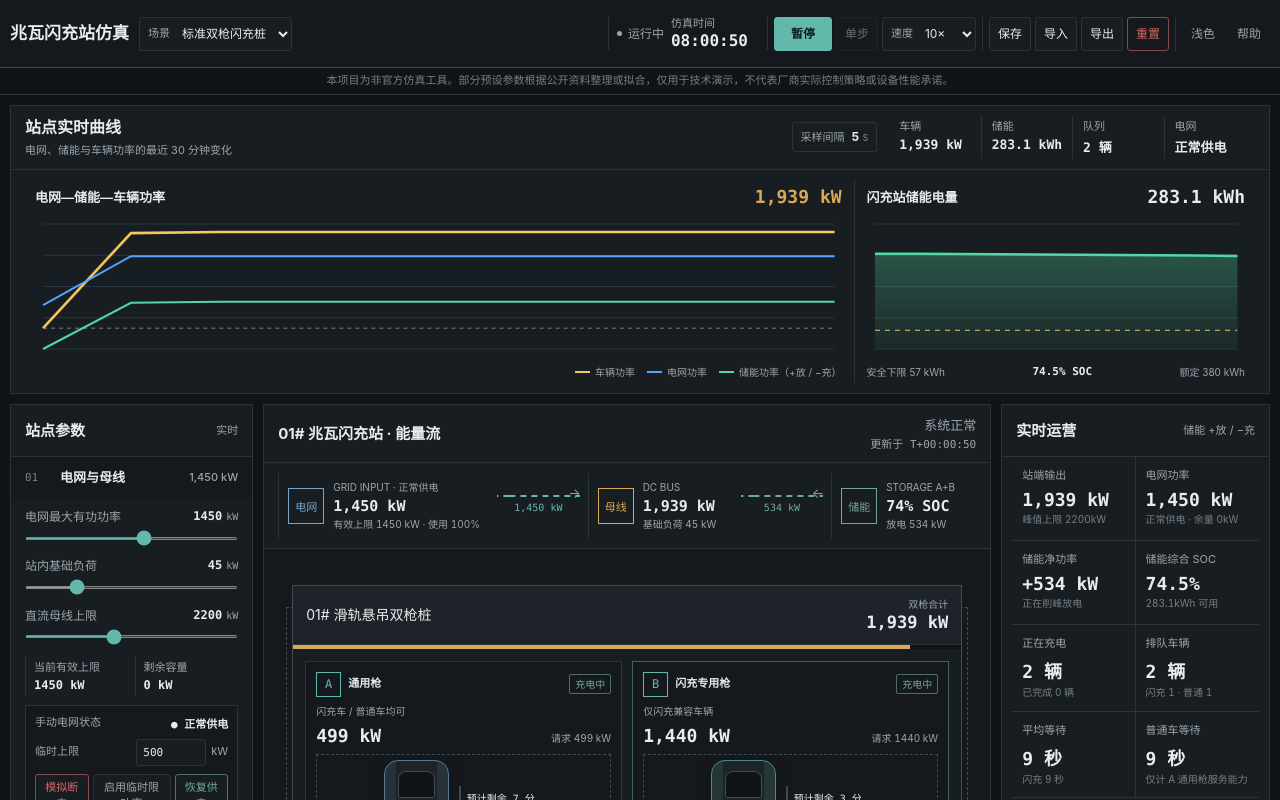
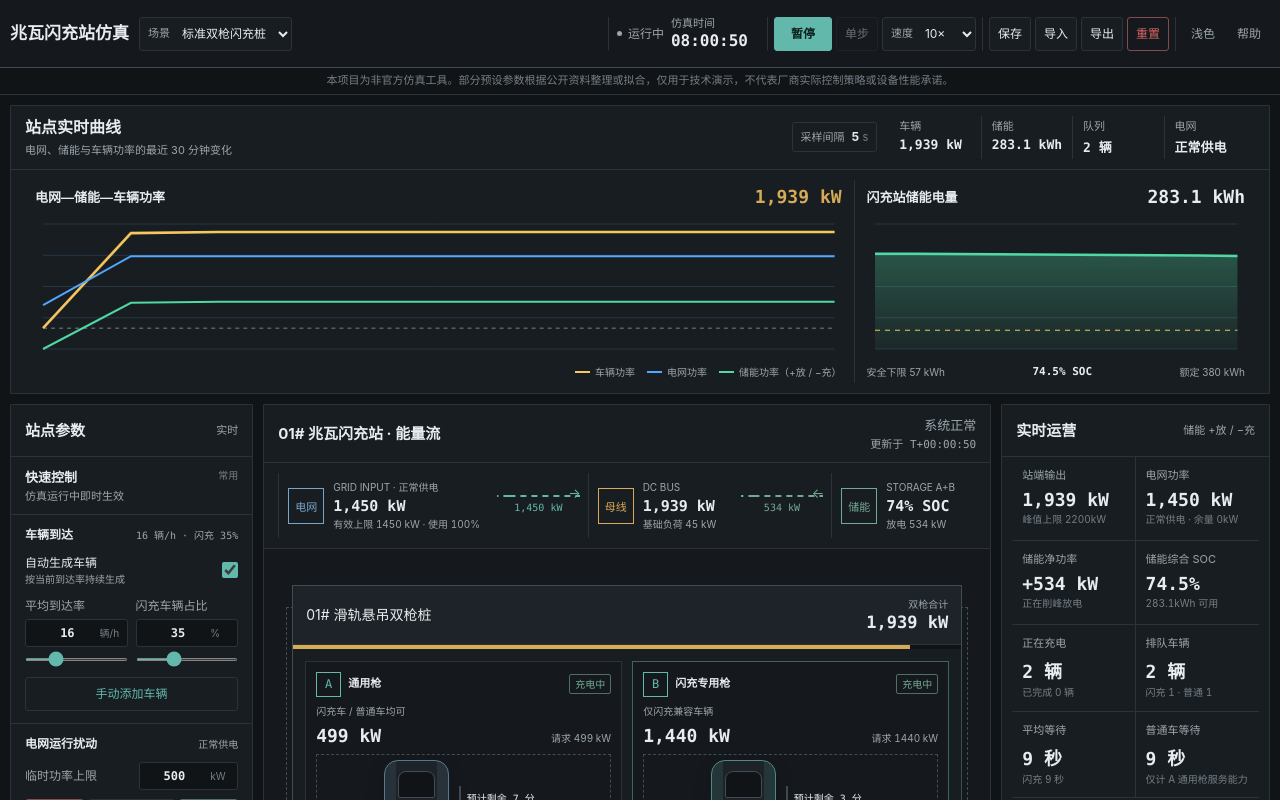
Before and after one commit to 787x/megawatt-flash-charge-simulator, a Next.js app: page / in a window 1280 px wide. Built offline with nearby package versions, Linux system fonts and the light colour scheme.

Commit message:
refactor: reorganize simulation controls

```diff
--- a/app/components/Dashboard.tsx
+++ b/app/components/Dashboard.tsx
@@ -145,12 +145,69 @@ function ConnectorBay({ connector, state, config, onVehicle }: { connector: Conn
   );
 }
 
-function ParameterRow({ label, value, min, max, step = 1, unit, onChange }: { label: string; value: number; min: number; max: number; step?: number; unit: string; onChange: (value: number) => void }) {
+function ParameterRow({ label, value, min, max, step = 1, unit, onChange, showSlider = true }: { label: string; value: number; min: number; max: number; step?: number; unit: string; onChange: (value: number) => void; showSlider?: boolean }) {
+  const [draft, setDraft] = useState(String(value));
+  const [invalid, setInvalid] = useState(false);
+
+  useEffect(() => {
+    setDraft(String(value));
+    setInvalid(false);
+  }, [value]);
+
+  const updateFromText = (raw: string) => {
+    setDraft(raw);
+    const next = Number(raw);
+    const isValid = raw.trim() !== "" && Number.isFinite(next) && next >= min && next <= max;
+    setInvalid(!isValid);
+    if (isValid) onChange(next);
+  };
+
+  const restoreValue = () => {
+    if (!invalid) return;
+    setDraft(String(value));
+    setInvalid(false);
+  };
+
+  const updateFromSlider = (raw: number) => {
+    const snapped = Math.round(raw / step) * step;
+    onChange(Math.max(min, Math.min(max, snapped)));
+  };
+
   return (
-    <label className="parameter-row">
-      <span>{label}<output><strong>{value}</strong><small>{unit}</small></output></span>
-      <input type="range" value={value} min={min} max={max} step={step} onChange={(event) => onChange(Number(event.target.value))} />
-    </label>
+    <div className={`parameter-row ${showSlider ? "with-slider" : "number-only"}`}>
+      <label>
+        <span>{label}</span>
+        <span className={`parameter-value ${invalid ? "invalid" : ""}`}>
+          <input
+            type="number"
+            value={draft}
+            min={min}
+            max={max}
+            step={step}
+            inputMode="decimal"
+            aria-invalid={invalid}
+            aria-label={`${label}，${unit}`}
+            onChange={(event) => updateFromText(event.target.value)}
+            onBlur={restoreValue}
+            onKeyDown={(event) => {
+              if (event.key === "Enter") event.currentTarget.blur();
+              if (event.key === "Escape") {
+                setDraft(String(value));
+                setInvalid(false);
+                event.currentTarget.blur();
+              }
+            }}
+          />
+          <small>{unit}</small>
+        </span>
+      </label>
+      {showSlider && <input aria-label={`${label}快速调整`} type="range" value={value} min={min} max={max} step="any" onChange={(event) => updateFromSlider(Number(event.target.value))} onKeyDown={(event) => {
+        if (["ArrowLeft", "ArrowDown", "ArrowRight", "ArrowUp"].includes(event.key)) {
+          event.preventDefault();
+          updateFromSlider(value + (["ArrowLeft", "ArrowDown"].includes(event.key) ? -step : step));
+        }
+      }} />}
+    </div>
   );
 }
 
@@ -381,50 +438,84 @@ export function Dashboard() {
 
         <aside className="config-panel panel">
           <div className="panel-title"><div><h2>站点参数</h2></div><span className="live-pill">实时</span></div>
-          <details open>
-            <summary><span>01</span>电网与母线<small>{formatPower(config.gridMaxPowerKw)}</small></summary>
+          <section className="parameter-section quick-controls" aria-labelledby="quick-controls-title">
+            <div className="parameter-section-heading"><div><h3 id="quick-controls-title">快速控制</h3><p>仿真运行中即时生效</p></div><span>常用</span></div>
+
+            <div className="control-group">
+              <div className="control-group-title"><strong>车辆到达</strong><span>{config.arrivalRatePerHour} 辆/h · 闪充 {Math.round(config.flashShare * 100)}%</span></div>
+              <label className="switch-row"><span>自动生成车辆<small>按当前到达率持续生成</small></span><input type="checkbox" checked={config.autoArrivalEnabled} onChange={(event) => updateConfig("autoArrivalEnabled", event.target.checked)} /></label>
+              <div className="quick-parameter-grid">
+                <ParameterRow label="平均到达率" value={config.arrivalRatePerHour} min={0} max={60} step={1} unit="辆/h" onChange={(value) => updateConfig("arrivalRatePerHour", value)} />
+                <ParameterRow label="闪充车辆占比" value={Math.round(config.flashShare * 100)} min={0} max={100} step={5} unit="%" onChange={(value) => updateConfig("flashShare", value / 100)} />
+              </div>
+              <button className="wide-button" onClick={() => setShowAdd(true)}>手动添加车辆</button>
+            </div>
+
+            <div className={`control-group grid-disturbance ${state.gridControl.mode}`}>
+              <div className="control-group-title"><strong>电网运行扰动</strong><span className={state.gridControl.mode === "normal" ? "quiet-status" : "warning-text"}>{state.gridControl.mode === "outage" ? "已断电" : state.gridControl.mode === "limited" ? `限至 ${Math.round(effectiveGridLimit)} kW` : "正常供电"}</span></div>
+              <ParameterRow label="临时功率上限" value={gridLimitDraft} min={0} max={2500} step={20} unit="kW" showSlider={false} onChange={setGridLimitDraft} />
+              <div className="grid-fault-actions"><button className="outage-button" onClick={() => setState((current) => setGridControl(current, "outage"))}>模拟断电</button><button onClick={() => setState((current) => setGridControl(current, "limited", gridLimitDraft))}>启用限功率</button><button className="restore-button" onClick={() => setState((current) => setGridControl(current, "normal"))}>恢复供电</button></div>
+            </div>
+
+            <div className="control-group storage-intervention">
+              <div className="control-group-title"><strong>储能电量干预</strong><span>{storageSoc.toFixed(1)}% SOC</span></div>
+              <ParameterRow label="当前电量" value={Math.round(state.storage.energyKWh)} min={0} max={Math.round(state.storage.capacityKWh)} step={5} unit="kWh" onChange={(value) => setState((current) => setStorageEnergy(current, value))} />
+              <div className="soc-bar"><i style={{ width: `${storageSoc}%` }} /><span>{state.storage.energyKWh.toFixed(1)} / {state.storage.capacityKWh} kWh</span></div>
+              <div className="storage-quick-actions" aria-label="快速设置储能电量">{[20, 50, 80, 100].map((percent) => <button key={percent} onClick={() => setState((current) => setStorageEnergy(current, current.storage.capacityKWh * percent / 100))}>{percent}%</button>)}</div>
+            </div>
+          </section>
+
+          <div className="parameter-section-heading section-divider"><div><h3>场景参数</h3><p>定义站点能力与资源边界</p></div></div>
+          <details className="scene-parameter" open>
+            <summary><span>01</span>电网与母线<small>{config.gridMaxPowerKw} kW · 母线 {config.stationBusMaxPowerKw} kW</small></summary>
             <div className="detail-body">
               <ParameterRow label="电网最大有功功率" value={config.gridMaxPowerKw} min={120} max={2500} step={20} unit="kW" onChange={(value) => updateConfig("gridMaxPowerKw", value)} />
               <ParameterRow label="站内基础负荷" value={config.baseLoadKw} min={0} max={200} step={5} unit="kW" onChange={(value) => updateConfig("baseLoadKw", value)} />
               <ParameterRow label="直流母线上限" value={config.stationBusMaxPowerKw} min={800} max={4200} step={100} unit="kW" onChange={(value) => updateConfig("stationBusMaxPowerKw", value)} />
               <div className="micro-stats"><span>当前有效上限<strong>{Math.round(effectiveGridLimit)} kW</strong></span><span>剩余容量<strong>{Math.max(0, Math.round(effectiveGridLimit - state.gridPowerKw))} kW</strong></span></div>
-              <div className={`grid-fault-panel ${state.gridControl.mode}`}><div><span>手动电网状态</span><strong>{state.gridControl.mode === "outage" ? "● 已断电" : state.gridControl.mode === "limited" ? `● 临时限功率 ${effectiveGridLimit}kW` : "● 正常供电"}</strong></div><label>临时上限<input type="number" min="0" max="2500" step="20" value={gridLimitDraft} onChange={(event) => setGridLimitDraft(Math.max(0, Number(event.target.value) || 0))} /> kW</label><div className="grid-fault-actions"><button className="outage-button" onClick={() => setState((current) => setGridControl(current, "outage"))}>模拟断电</button><button onClick={() => setState((current) => setGridControl(current, "limited", gridLimitDraft))}>启用临时限功率</button><button className="restore-button" onClick={() => setState((current) => setGridControl(current, "normal"))}>恢复供电</button></div></div>
             </div>
           </details>
-          <details open>
-            <summary><span>02</span>储能系统<small>{Math.round(storageSoc)}% SOC</small></summary>
+          <details className="scene-parameter">
+            <summary><span>02</span>储能系统<small>{config.storageCapacityKWh} kWh · Min SOC {config.storageMinSocPercent}%</small></summary>
             <div className="detail-body">
               <ParameterRow label="额定容量" value={config.storageCapacityKWh} min={100} max={1000} step={20} unit="kWh" onChange={(value) => { updateConfig("storageCapacityKWh", value); setState((current) => { const soc = current.storage.energyKWh / Math.max(1, current.storage.capacityKWh); return { ...current, storage: { ...current.storage, capacityKWh: value, energyKWh: Math.min(value, value * soc) } }; }); }} />
               <ParameterRow label="最大放电功率" value={config.storageMaxDischargePowerKw} min={0} max={2000} step={50} unit="kW" onChange={(value) => { updateConfig("storageMaxDischargePowerKw", value); setState((current) => ({ ...current, storage: { ...current.storage, maxDischargePowerKw: value } })); }} />
               <ParameterRow label="最低 SOC" value={config.storageMinSocPercent} min={5} max={50} step={1} unit="%" onChange={(value) => { updateConfig("storageMinSocPercent", value); setState((current) => ({ ...current, storage: { ...current.storage, minSocPercent: value } })); }} />
-              <ParameterRow label="手动调整当前电量" value={Math.round(state.storage.energyKWh)} min={0} max={Math.round(state.storage.capacityKWh)} step={5} unit="kWh" onChange={(value) => setState((current) => setStorageEnergy(current, value))} />
-              <div className="soc-bar"><i style={{ width: `${storageSoc}%` }} /><span>{state.storage.energyKWh.toFixed(1)} / {state.storage.capacityKWh} kWh</span></div>
-              <div className="storage-quick-actions" aria-label="快速设置储能电量">{[20, 50, 80, 100].map((percent) => <button key={percent} onClick={() => setState((current) => setStorageEnergy(current, current.storage.capacityKWh * percent / 100))}>{percent}%</button>)}</div>
+              <div className="read-only-row"><span>最大充电功率</span><strong>{config.storageMaxChargePowerKw} <small>kW</small></strong></div>
             </div>
           </details>
-          <details open>
-            <summary><span>03</span>双枪充电桩<small>{config.pileAggregateMaxPowerKw}kW</small></summary>
+          <details className="scene-parameter">
+            <summary><span>03</span>双枪充电设施<small>单枪 {config.connectorMaxPowerKw} · 整桩 {config.pileAggregateMaxPowerKw} kW</small></summary>
             <div className="detail-body">
               <ParameterRow label="单枪硬件上限" value={config.connectorMaxPowerKw} min={200} max={1500} step={50} unit="kW" onChange={(value) => updateConfig("connectorMaxPowerKw", value)} />
               <ParameterRow label="整桩合计上限" value={config.pileAggregateMaxPowerKw} min={500} max={3000} step={50} unit="kW" onChange={(value) => updateConfig("pileAggregateMaxPowerKw", value)} />
-              <ParameterRow label="车位换车周转" value={config.turnoverSec ?? 60} min={0} max={300} step={15} unit="秒" onChange={(value) => updateConfig("turnoverSec", value)} />
-              <label className="select-row">桩内功率策略<select value={config.pilePolicy} onChange={(event) => updateConfig("pilePolicy", event.target.value as SimulationConfig["pilePolicy"])}>{Object.entries(policyNames).map(([value, name]) => <option value={value} key={value}>{name}</option>)}</select></label>
-              <label className="check-row"><input type="checkbox" checked={config.universalPolicyCapKw !== undefined} onChange={(event) => updateConfig("universalPolicyCapKw", event.target.checked ? 480 : undefined)} />A 枪启用 480kW 案例策略上限</label>
-              <p className="assumption">换车周转默认 60 秒，包含车辆驶离、车位确认与下一车进位准备；“闪充专枪优先”为模型默认策略。</p>
             </div>
           </details>
-          <details open>
-            <summary><span>04</span>车辆到达<small>{config.arrivalRatePerHour} 辆/h</small></summary>
-            <div className="detail-body">
-              <ParameterRow label="平均到达率" value={config.arrivalRatePerHour} min={0} max={60} step={1} unit="辆/h" onChange={(value) => updateConfig("arrivalRatePerHour", value)} />
-              <ParameterRow label="闪充车辆占比" value={Math.round(config.flashShare * 100)} min={0} max={100} step={5} unit="%" onChange={(value) => updateConfig("flashShare", value / 100)} />
-              <label className="check-row"><input type="checkbox" checked={config.autoArrivalEnabled} onChange={(event) => updateConfig("autoArrivalEnabled", event.target.checked)} />自动生成车辆</label>
-              <button className="wide-button" onClick={() => setShowAdd(true)}>＋ 手动添加车辆</button>
+
+          <details className="advanced-settings">
+            <summary><span>高级</span>模型与调度<small>{policyNames[config.pilePolicy]} · {queuePolicyNames[config.queuePolicy]}</small></summary>
+            <div className="detail-body advanced-body">
+              <section className="advanced-group">
+                <h4>功率分配</h4>
+                <label className="select-row">桩内功率策略<select value={config.pilePolicy} onChange={(event) => updateConfig("pilePolicy", event.target.value as SimulationConfig["pilePolicy"])}>{Object.entries(policyNames).map(([value, name]) => <option value={value} key={value}>{name}</option>)}</select></label>
+                <label className="check-row"><input type="checkbox" checked={config.universalPolicyCapKw !== undefined} onChange={(event) => updateConfig("universalPolicyCapKw", event.target.checked ? 480 : undefined)} />A 枪启用 480 kW 案例策略上限</label>
+              </section>
+              <section className="advanced-group">
+                <h4>队列与等待</h4>
+                <label className="select-row">调度算法<select value={config.queuePolicy} onChange={(event) => updateConfig("queuePolicy", event.target.value as SimulationConfig["queuePolicy"])}>{Object.entries(queuePolicyNames).map(([value, name]) => <option key={value} value={value}>{name}</option>)}</select></label>
+                {config.maxAcceptableWaitSec !== null && <ParameterRow label="最大可接受等待" value={Math.round(config.maxAcceptableWaitSec / 60)} min={1} max={720} step={5} unit="分钟" onChange={(value) => updateMaxAcceptableWait(value * 60)} />}
+                <label className="check-row"><input type="checkbox" checked={config.maxAcceptableWaitSec === null} onChange={(event) => updateMaxAcceptableWait(event.target.checked ? null : 30 * 60)} />无限等待，不因超时弃队</label>
+              </section>
+              <section className="advanced-group">
+                <h4>会话时序</h4>
+                <ParameterRow label="车位换车周转" value={config.turnoverSec ?? 60} min={0} max={300} step={15} unit="秒" onChange={(value) => updateConfig("turnoverSec", value)} />
+                <div className="model-value-list"><span>驶入 <strong>{config.movementSec} 秒</strong></span><span>握手 <strong>{config.handshakeSec} 秒</strong></span><span>断开 <strong>{config.disconnectSec} 秒</strong></span><span>随机种子 <strong>{config.randomSeed}</strong></span></div>
+              </section>
+              <details className="parameter-notes">
+                <summary>查看模型说明</summary>
+                <div><p>策略变化只影响后续分配，不迁移正在充电的车辆。</p><p>换车周转包含车辆驶离、车位确认与下一车进位准备；无限等待关闭时，超时车辆会记为弃队。</p></div>
+              </details>
             </div>
-          </details>
-          <details>
-            <summary><span>05</span>队列策略<small>{config.maxAcceptableWaitSec === null ? "∞ 不弃队" : `${Math.round(config.maxAcceptableWaitSec / 60)} 分钟`}</small></summary>
-            <div className="detail-body"><label className="select-row">调度算法<select value={config.queuePolicy} onChange={(event) => updateConfig("queuePolicy", event.target.value as SimulationConfig["queuePolicy"])}>{Object.entries(queuePolicyNames).map(([value, name]) => <option key={value} value={value}>{name}</option>)}</select></label>{config.maxAcceptableWaitSec !== null && <ParameterRow label="最大可接受等待时间" value={Math.round(config.maxAcceptableWaitSec / 60)} min={1} max={720} step={5} unit="分钟" onChange={(value) => updateMaxAcceptableWait(value * 60)} />}<label className="check-row"><input type="checkbox" checked={config.maxAcceptableWaitSec === null} onChange={(event) => updateMaxAcceptableWait(event.target.checked ? null : 30 * 60)} />无限等待（车辆永不因等待超时弃队）</label><p className="assumption">达到最大等待时间后车辆会记为“弃队”；无限等待模式下只保留排队，不触发弃队。策略变化不会迁移正在充电的车辆。</p></div>
           </details>
         </aside>
 
--- a/app/globals.css
+++ b/app/globals.css
@@ -129,12 +129,16 @@ summary > span { color: var(--faint); font: 11px Consolas, "SFMono-Regular", mon
 summary small { max-width: 110px; overflow: hidden; color: var(--muted); font-size: 11px; font-weight: 500; text-align: right; text-overflow: ellipsis; white-space: nowrap; }
 details[open] summary { background: var(--bg-soft); }
 .detail-body { padding: 10px 14px 14px; background: transparent; }
-.parameter-row { display: block; margin: 0 0 13px; }
-.parameter-row > span { display: flex; justify-content: space-between; gap: 8px; color: var(--muted); font-size: 12px; }
-.parameter-row output { display: inline-flex; align-items: baseline; gap: 4px; color: var(--text); font-family: Consolas, "SFMono-Regular", monospace; }
-.parameter-row output strong { font-size: 12px; font-weight: 600; }
-.parameter-row output small { color: var(--muted); font-size: 10px; }
-input[type="range"] { width: 100%; height: 3px; margin: 9px 0 0; accent-color: var(--cyan); }
+.parameter-row { display: block; min-width: 0; margin: 0 0 11px; }
+.parameter-row > label { display: flex; align-items: center; justify-content: space-between; gap: 8px; color: var(--muted); font-size: 12px; }
+.parameter-value { flex: 0 0 auto; display: inline-flex; align-items: center; min-height: 28px; border: 1px solid var(--line); border-radius: 3px; background: var(--bg); }
+.parameter-value:focus-within { border-color: var(--cyan); }
+.parameter-value.invalid { border-color: var(--red); }
+.parameter-value input { width: 66px; min-width: 0; padding: 5px 6px; border: 0; border-radius: 2px 0 0 2px; outline: 0; background: transparent; color: var(--text); font: 600 12px Consolas, "SFMono-Regular", monospace; text-align: right; font-variant-numeric: tabular-nums; }
+.parameter-value small { min-width: 31px; padding: 0 6px 0 4px; color: var(--faint); font-size: 10px; white-space: nowrap; }
+.parameter-row > input[type="range"] { width: 100%; height: 3px; margin: 7px 0 0; accent-color: var(--cyan); }
+.parameter-row.number-only { margin-bottom: 9px; }
+input[type="range"] { width: 100%; height: 3px; accent-color: var(--cyan); }
 .micro-stats { display: grid; grid-template-columns: 1fr 1fr; gap: 6px; }
 .micro-stats span { padding: 4px 8px; border-left: 1px solid var(--line); color: var(--muted); font-size: 11px; }
 .micro-stats strong { display: block; margin-top: 2px; color: var(--text); font: 600 12px Consolas, "SFMono-Regular", monospace; }
@@ -157,11 +161,55 @@ input[type="range"] { width: 100%; height: 3px; margin: 9px 0 0; accent-color: v
 .soc-bar i, .shared-meter i { display: block; height: 100%; background: var(--green); }
 .soc-bar span { position: absolute; inset: 0; display: grid; place-items: center; color: var(--text); font: 11px Consolas, "SFMono-Regular", monospace; }
 .select-row { display: grid; gap: 6px; color: var(--muted); font-size: 12px; margin-bottom: 10px; }
-.select-row select { width: 100%; padding: 8px; border: 1px solid var(--line); background: var(--bg); font-size: 11px; }
+.select-row select { width: 100%; padding: 7px 8px; border: 1px solid var(--line); background: var(--bg); font-size: 12px; }
 .check-row { display: flex; gap: 7px; align-items: flex-start; color: var(--muted); font-size: 12px; line-height: 1.4; margin: 8px 0; }
 .check-row input { accent-color: var(--cyan); }
 .assumption { margin: 9px 0 0; padding: 8px 10px; border-left: 2px solid var(--line-strong); background: transparent; color: var(--muted); font-size: 11px; line-height: 1.5; }
 .wide-button { width: 100%; color: var(--cyan); }
+
+.parameter-section { border-bottom: 1px solid var(--line-strong); }
+.parameter-section-heading { display: flex; align-items: flex-start; justify-content: space-between; gap: 8px; padding: 11px 14px 9px; }
+.parameter-section-heading h3 { margin: 0; color: var(--text); font-size: 13px; font-weight: 650; }
+.parameter-section-heading p { margin: 2px 0 0; color: var(--muted); font-size: 11px; }
+.parameter-section-heading > span { color: var(--faint); font-size: 10px; }
+.parameter-section-heading.section-divider { padding-top: 13px; border-top: 1px solid var(--line); background: var(--bg-soft); }
+.control-group { padding: 11px 14px 12px; border-top: 1px solid var(--line); }
+.control-group-title { display: flex; justify-content: space-between; align-items: baseline; gap: 8px; margin-bottom: 10px; }
+.control-group-title strong { color: var(--text); font-size: 12px; font-weight: 650; }
+.control-group-title span { color: var(--muted); font: 10px Consolas, "SFMono-Regular", monospace; text-align: right; }
+.switch-row { display: flex; justify-content: space-between; align-items: center; gap: 12px; margin-bottom: 11px; color: var(--text); font-size: 12px; }
+.switch-row span { display: grid; gap: 1px; }
+.switch-row small { color: var(--muted); font-size: 10px; }
+.switch-row input { width: 16px; height: 16px; margin: 0; accent-color: var(--cyan); }
+.quick-parameter-grid { display: grid; grid-template-columns: 1fr 1fr; gap: 8px; }
+.quick-parameter-grid .parameter-row > label { min-width: 0; flex-direction: column; align-items: stretch; gap: 4px; }
+.quick-parameter-grid .parameter-value { width: 100%; }
+.quick-parameter-grid .parameter-value input { flex: 1 1 auto; width: 0; }
+.grid-disturbance.outage { border-left: 2px solid var(--red); background: color-mix(in srgb, var(--red) 5%, transparent); }
+.grid-disturbance.limited { border-left: 2px solid var(--amber); background: color-mix(in srgb, var(--amber) 5%, transparent); }
+.quiet-status { color: var(--muted) !important; }
+.storage-intervention .soc-bar { margin-top: 3px; }
+.config-panel > details > summary { min-height: 51px; grid-template-columns: 34px minmax(0, 1fr); gap: 1px 7px; padding: 9px 14px; }
+.config-panel > details > summary > span { grid-row: 1 / span 2; align-self: center; }
+.config-panel > details > summary > small { grid-column: 2; max-width: none; text-align: left; font-size: 10px; }
+.scene-parameter[open] > summary { background: var(--bg-soft); }
+.read-only-row { display: flex; justify-content: space-between; align-items: baseline; gap: 8px; padding-top: 8px; border-top: 1px solid var(--line); color: var(--muted); font-size: 11px; }
+.read-only-row strong { color: var(--text); font: 600 12px Consolas, "SFMono-Regular", monospace; }
+.read-only-row small { color: var(--faint); font-size: 10px; }
+.advanced-settings { border-top: 1px solid var(--line-strong); }
+.advanced-settings > summary { background: var(--bg-soft); }
+.advanced-settings[open] > summary { border-bottom: 1px solid var(--line); }
+.advanced-body { padding-top: 0; }
+.advanced-group { padding: 12px 0; border-bottom: 1px solid var(--line); }
+.advanced-group h4 { margin: 0 0 10px; color: var(--text); font-size: 12px; font-weight: 650; }
+.model-value-list { display: grid; grid-template-columns: 1fr 1fr; gap: 6px 10px; }
+.model-value-list span { color: var(--muted); font-size: 10px; }
+.model-value-list strong { display: block; margin-top: 2px; color: var(--text); font: 600 11px Consolas, "SFMono-Regular", monospace; }
+.parameter-notes { border: 0; }
+.parameter-notes > summary { display: block; padding: 10px 0 0; color: var(--muted); font-size: 11px; font-weight: 500; }
+.parameter-notes[open] > summary { background: transparent; color: var(--text); }
+.parameter-notes > div { padding: 7px 0 0; }
+.parameter-notes p { margin: 0 0 6px; color: var(--muted); font-size: 11px; line-height: 1.5; }
 
 .station-title { min-height: 54px; }
 .station-status { flex-direction: column; align-items: flex-end; }
```
